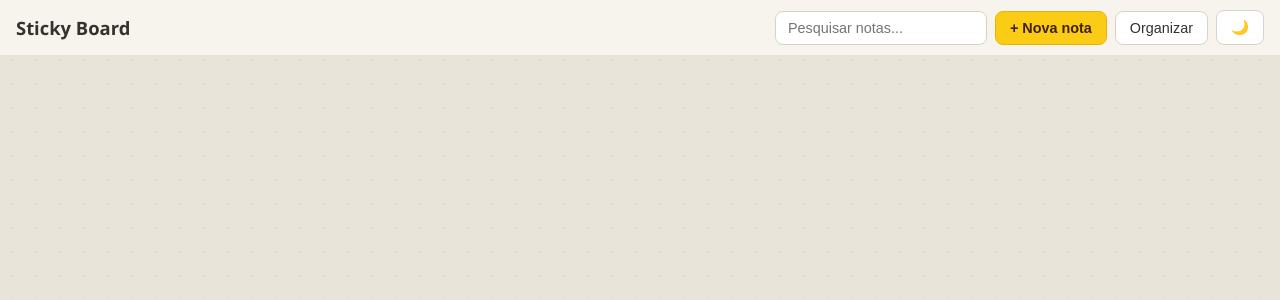
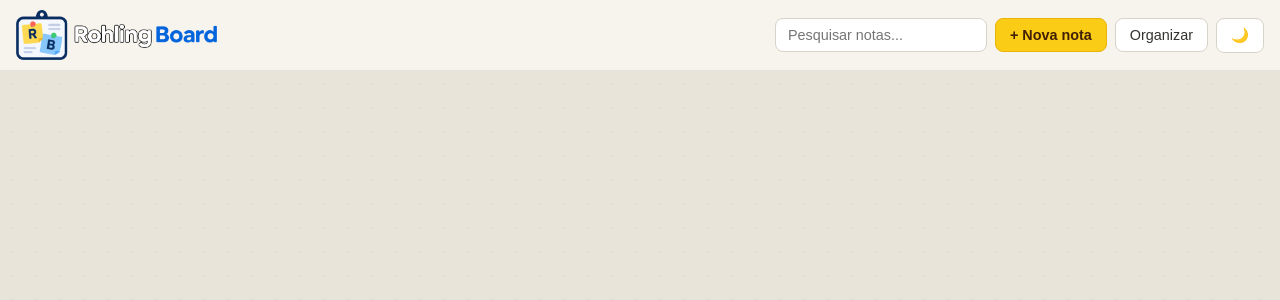
Before and after one commit to dgsrohling/Sticky-Board-Web, a Flask app: page / in a window 1280 px wide. Shown: the top 300 px of the page. Run offline with Flask 3, Linux system fonts and the light colour scheme; data that the repository does not hold is empty.

Commit message:
Replace topbar title with logo image

```diff
--- a/app/static/css/style.css
+++ b/app/static/css/style.css
@@ -64,9 +64,16 @@ body {
 
 .topbar-title {
   margin: 0;
-  font-size: 1.15rem;
-  font-weight: 600;
-  white-space: nowrap;
+  display: flex;
+  align-items: center;
+}
+
+.topbar-logo {
+  display: block;
+  height: 50px;
+  width: auto;
+  max-width: 260px;
+  object-fit: contain;
 }
 
 .topbar-actions {
@@ -297,7 +304,7 @@ html[data-theme="dark"] .btn:hover { background: rgba(255,255,255,0.08); }
 /* ===== Responsividade ===== */
 @media (max-width: 640px) {
   .topbar { flex-wrap: wrap; }
-  .topbar-title { font-size: 1rem; }
+  .topbar-logo { height: 32px; max-width: 160px; }
   .search-input { min-width: 120px; flex: 1; }
 
   /* Em telas pequenas, notas podem ocupar mais espaço */
--- a/app/templates/index.html
+++ b/app/templates/index.html
@@ -9,7 +9,13 @@
 <body>
   <!-- Barra superior -->
   <header class="topbar">
-    <h1 class="topbar-title">Sticky Board</h1>
+    <h1 class="topbar-title">
+      <img
+        src="{{ url_for('static', filename='img/logo.png') }}"
+        alt="Sticky Board"
+        class="topbar-logo"
+      >
+    </h1>
 
     <div class="topbar-actions">
       <input
```
Also changed, not shown: app/static/img/logo.png (added).
